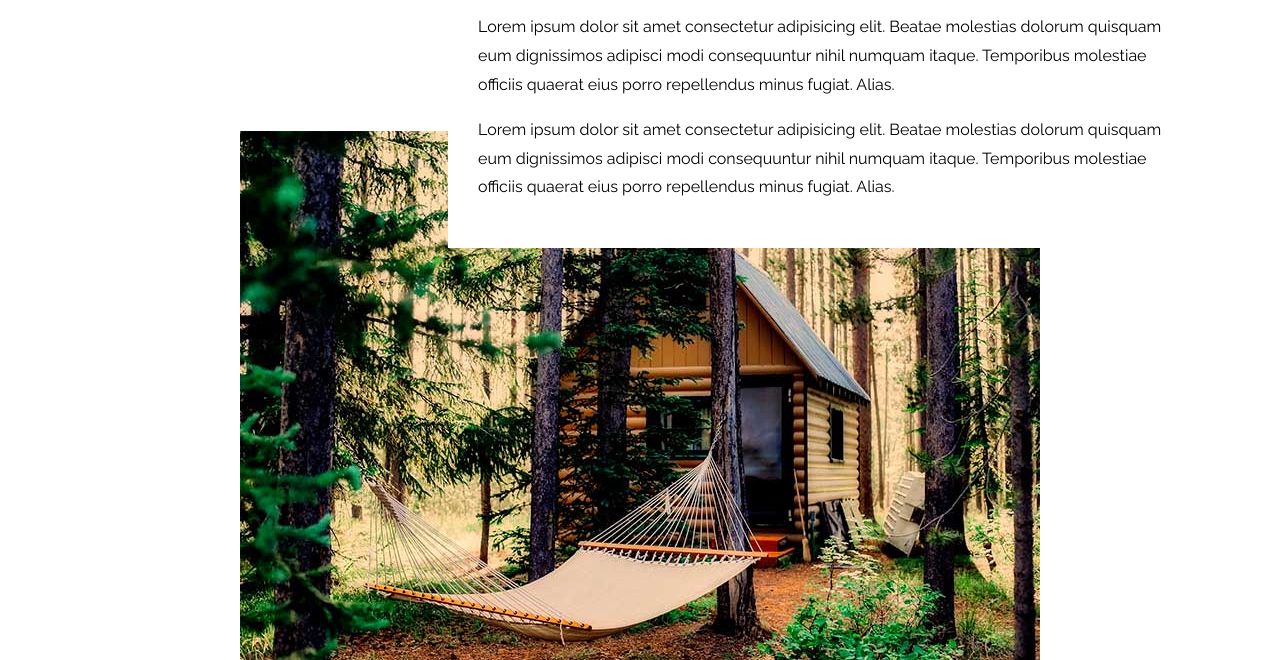
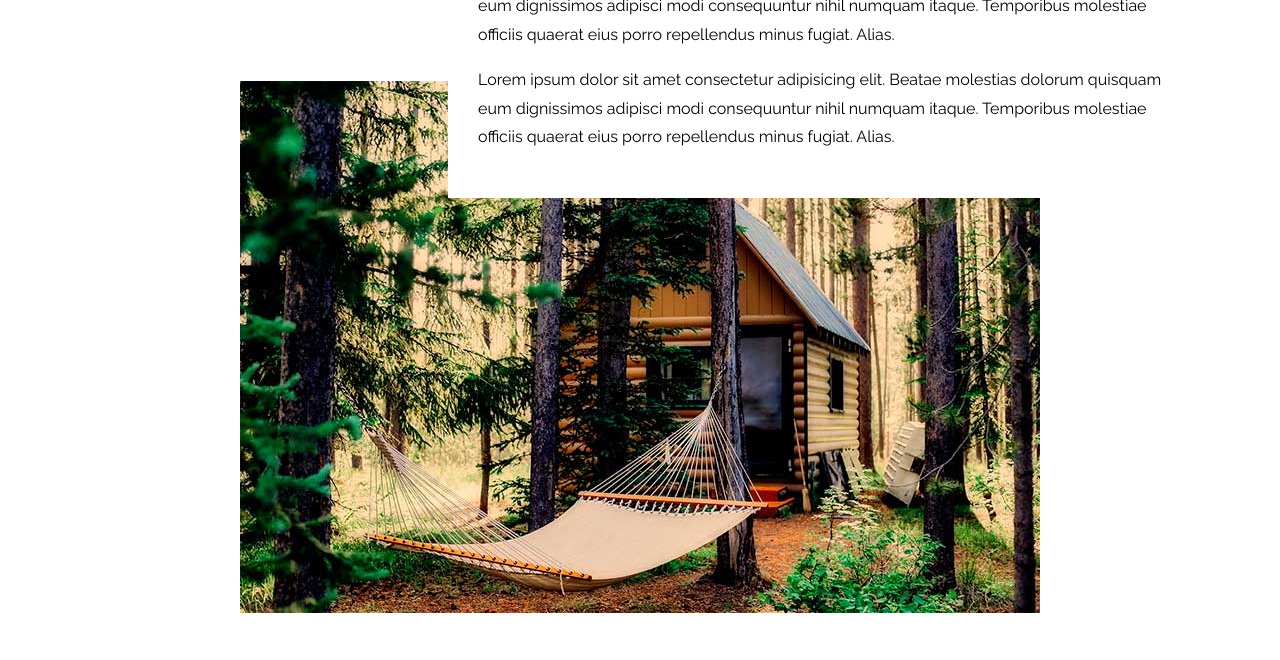
Before and after one commit to AlejoVE/Forest-Architecture, a plain HTML site: page index.html in a window 1280 px wide. Shown: the part 807-1467 px from the top of the page. Drawn offline with Linux system fonts and the light colour scheme; files whose address does not match are found by name.

```diff
--- a/index.html
+++ b/index.html
@@ -41,7 +41,7 @@
 			</div>
 		</header>
 
-		<section class="container mt-5 about-us">
+		<section class="container  about-us">
 			<div class="content-about-us">
 				<h2>About us</h2>
 				<p>Lorem ipsum dolor sit amet consectetur adipisicing elit. Beatae molestias dolorum quisquam eum dignissimos adipisci modi consequuntur nihil numquam itaque. Temporibus molestiae officiis quaerat eius porro repellendus minus fugiat. Alias.</p>
```
Also changed, not shown: 1 other file.
